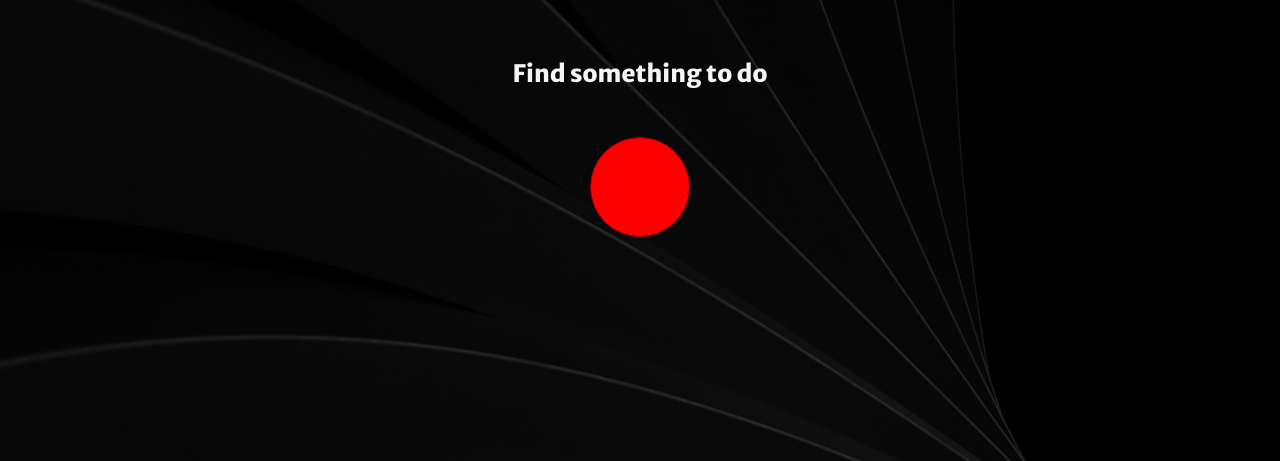
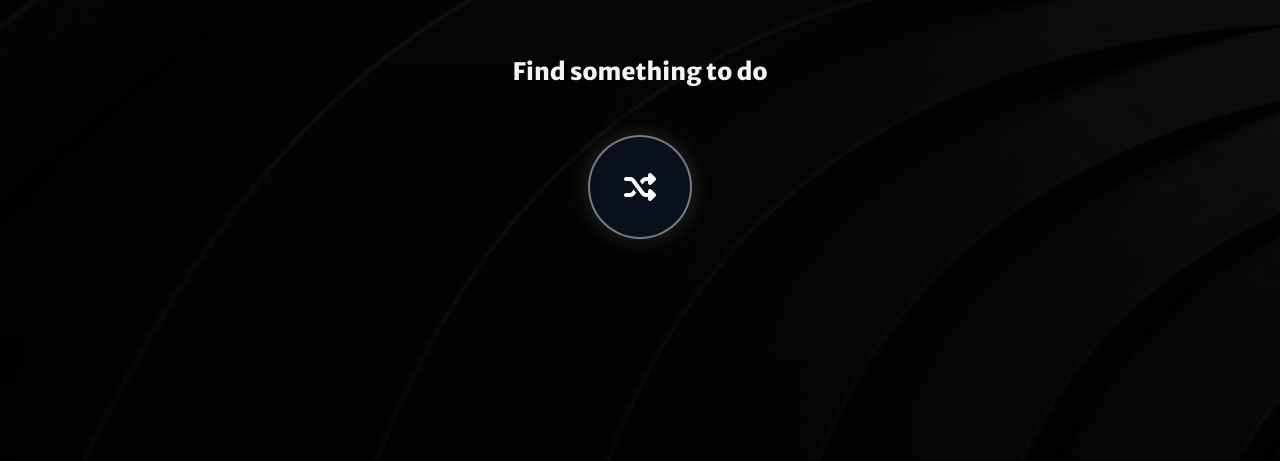
Before and after one commit to macien12/BoredBot_Scrima, a website built with Vite: page index.html in a window 1280 px wide. Shown: the part 339-800 px from the top of the page. Built offline with nearby package versions, Linux system fonts and the light colour scheme.

Commit message:
Refresh activity button styling
Add dark overlays to the backgrounds and restyle the activity button with hover, active, and focus states. Include a Font Awesome shuffle icon in the button.

```diff
--- a/index.css
+++ b/index.css
@@ -4,7 +4,14 @@
 
 main {
     color: whitesmoke;
-    background-image: url("images/background.jpg");
+    background-image:
+        linear-gradient(
+            rgba(0, 0, 0, 0.35),
+            rgba(0, 0, 0, 0.65)
+        ),
+        url("images/background.jpg");
+
+    background-position: center;
     background-repeat: no-repeat;
     background-size: cover;
     min-height: 100vh;
@@ -18,15 +25,53 @@
     gap: 1.5rem;
 }
 
-button {
-    height: 100px;
-    width: 100px;
+#get-activity {
+    width: 6.5rem;
+    aspect-ratio: 1;
     border-radius: 50%;
-    background-color: red;
-    border: 1px solid darkred;
+
+    background: rgba(15, 23, 42, 0.65);
+    border: 2px solid rgba(255, 255, 255, 0.45);
+
+    color: white;
+    font-size: 2rem;
+
     cursor: pointer;
+    backdrop-filter: blur(10px);
+
+    box-shadow: 0 0 25px rgba(255, 255, 255, 0.15);
+
+    transition:
+        transform 0.2s ease,
+        background-color 0.2s ease,
+        box-shadow 0.2s ease;
+}
+
+#get-activity:hover {
+    transform: scale(1.08);
+    background-color: rgba(255, 255, 255, 0.2);
+    box-shadow: 0 0 35px rgba(255, 255, 255, 0.3);
+}
+
+#get-activity:active {
+    transform: scale(0.95);
+}
+
+#get-activity:focus-visible {
+    outline: 3px solid #67E8F9;
+    outline-offset: 4px;
 }
 
 .fun {
-   background-image: url("images/funbackground.jpg");
+       background-image:
+        linear-gradient(
+            rgba(0, 0, 0, 0.25),
+            rgba(0, 0, 0, 0.5)
+        ),
+        url("images/funbackground.jpg");
 }
+
+
+.shuffle {
+    color: white;
+}
--- a/index.html
+++ b/index.html
@@ -6,13 +6,17 @@
 	<link rel="preconnect" href="https://fonts.gstatic.com" crossorigin>
 	<link href="https://fonts.googleapis.com/css2?family=Merriweather+Sans:ital,wght@0,300..800;1,300..800&display=swap" rel="stylesheet">
 	<link rel="stylesheet" href="index.css">
+	<link rel="stylesheet" href="https://cdnjs.cloudflare.com/ajax/libs/font-awesome/7.3.1/css/all.css" integrity="sha512-x9WwyMYBnlXMNQ6kQ/Lyzu1NqIhLQKL5Oq6xByfXuRj7s9CskyCbLv/1IjqzJmXwFXWr0ov6jBV7Qbc0hh9nHg==" crossorigin="anonymous" referrerpolicy="no-referrer">
+
 </head>
 
 <body>
 	<main>
 		<h1 id="title">🤖 Are you bored? Click the button! 🤖</h1>
 		<p id="activity" aria-live="polite">Find something to do</p>
-		<button id="get-activity" aria-label="Find a new activity."></button>
+		<button id="get-activity" aria-label="Find a new activity.">
+			<i class="fa-solid fa-shuffle" shuffle></i>
+		</button>
 	</main>
 	<script src="index.js"></script>
 </body>
```
